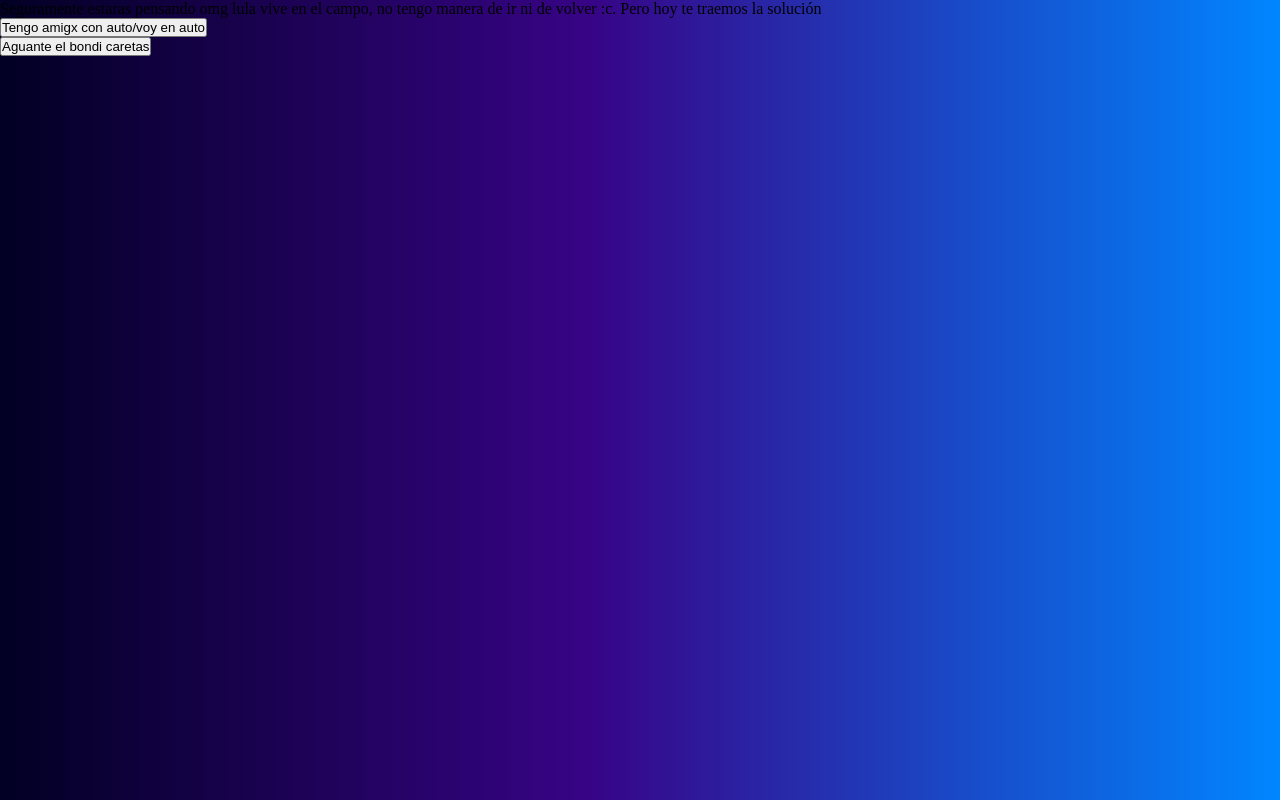
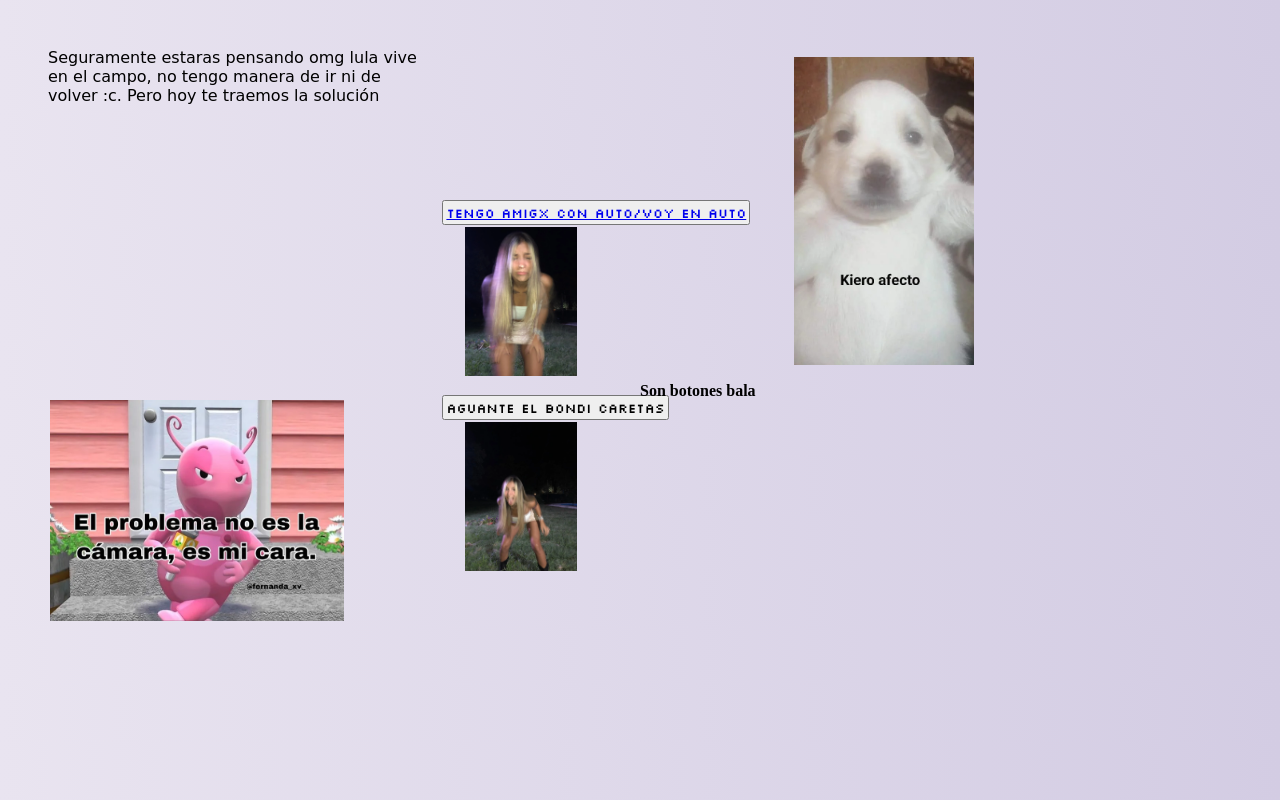
Before and after one commit to alejo-martinez/tarjea-de-cumple-de-lu, a website: page pages/ubicacion.html in a window 1280 px wide. Drawn offline with nearby package versions, Linux system fonts and the light colour scheme; files that its build step writes are made by us from their sources; a web font is replaced by a local one.

Commit message:
edicion de 2 paginas y creadas 2 paginas

```diff
--- a/pages/ubicacion.html
+++ b/pages/ubicacion.html
@@ -8,24 +8,44 @@
     <link rel="preconnect" href="https://fonts.gstatic.com" crossorigin />
     <link href="https://fonts.googleapis.com/css2?family=Rubik+Dirt&family=Rubik+Maze&family=Silkscreen&display=swap" rel="stylesheet" />
     <link href="https://fonts.googleapis.com/css2?family=Shadows+Into+Light&display=swap" rel="stylesheet" />
-    <link rel="stylesheet" href="./style.css" />
+    <link rel="stylesheet" href="../style.css">
     <title>Ubicacion cumple lule</title>
 </head>
-<body>
-    <div>
+<body class="body-ubicacion">
+    <div class="solucion">
         <p>Seguramente estaras pensando omg lula vive en el campo, no tengo manera de ir ni de volver :c. Pero hoy te traemos la solución</p>
     </div>
 
-    <div>
-        <button>
-            <span>Tengo amigx con auto/voy en auto</span>
-        </button>
+    <div class="botones">
+        <div>
+            <button class="botones-auto">
+                <a href="./voy-auto.html">
+
+                <span>Tengo amigx con auto/voy en auto</span>
+                </a>
+            </button>
+            <div class="contenedor-imagen">
+                <img src="../assets/IMG-20220109-WA0007.webp" alt="">
+            </div>
+        </div>
+        <div>
+            <button class="botones-bondi">
+                <span>Aguante el bondi caretas</span>
+            </button>
+            <div class="contenedor-otra-imagen">
+                <img src="../assets/IMG-20220109-WA0011.webp" alt="">
+            </div>
+        </div>
     </div>
 
-    <div>
-        <button>
-            <span>Aguante el bondi caretas</span>
-        </button>
+    <div class="advertencia"><strong>Son botones bala</strong></div>
+
+    <div class="imagenRandom2">
+        <img src="../assets/meme backiardigans.webp" alt="" />
+    </div>
+
+    <div class="imagenRandom3">
+        <img src="../assets/kiero afecto.webp" alt="">
     </div>
 </body>
 </html>
--- a/style.scss
+++ b/style.scss
@@ -5,7 +5,7 @@
 }
 
 
-body {
+.body-index {
     // font-family: 'Rubik Dirt', cursive;
     // font-family: 'Rubik Maze', cursive;
     // font-family: 'Silkscreen', cursive;
@@ -39,6 +39,7 @@ body {
     transform: rotate(-23deg);
     transition: all 0.3s;
     border-radius: 15px;
+    font-size: 77%;
 
     &:hover {
         color: darkblue;
@@ -50,8 +51,10 @@ body {
     position: absolute;
     bottom: 20%;
     left: 35%;
-    transition: 0.5s;
-    &:active {
+    & button {
+        transition: 0.5s;
+     }
+    & button:active {
         transform: scale(0.9);
     }
     & span {
@@ -70,6 +73,11 @@ body {
     }
     & a {
         text-decoration: none;
+    }
+
+    & strong {
+        margin-left: 10px;
+        color: yellow;
     }
 }
 
@@ -117,3 +125,99 @@ body {
 .imagenRandom4 {
     grid-area: imagen4;
 }
+
+// PAGINA UBICACION
+
+.body-ubicacion {
+    background: #D3CCE3;  /* fallback for old browsers */
+    background: -webkit-linear-gradient(to right, #E9E4F0, #D3CCE3);  /* Chrome 10-25, Safari 5.1-6 */
+    background: linear-gradient(to right, #E9E4F0, #D3CCE3); /* W3C, IE 10+/ Edge, Firefox 16+, Chrome 26+, Opera 12+, Safari 7+ */
+}
+
+.solucion {
+    width: 30%;
+    position: relative;
+    top: 3rem;
+    left: 3rem;
+    font-family: 'Rubik Dirt', cursive;
+}
+
+.botones {
+   position: absolute;
+   top: 25%;
+   left: 33%;
+   & button {
+    margin: 0 20px;
+    padding: 2px;
+    font-family: 'Silkscreen', cursive;
+        &-auto {
+            & span{
+                text-decoration: none; // NO TOMA EL TEXT DECORATION
+            }
+        }
+   }
+}
+
+.contenedor-imagen {
+    & img {
+        max-width: 13%;
+        position: relative;
+        left: 5%;
+        margin-top: 2px;
+        margin-bottom: 15px;
+    }
+}
+
+.contenedor-otra-imagen {
+    & img {
+        max-width: 13%;
+        position: relative;
+        left: 5%;
+        margin-top: 2px;
+        margin-bottom: 15px;
+    }
+}
+
+.advertencia {
+    position: absolute;
+    bottom: 50%;
+    left: 50%;
+}
+
+.imagenRandom2 {
+    position: absolute;
+    top: 50%;
+    left: 50px;
+    & img {
+        // max-height: 20%;
+        max-width: 40%;
+    }
+}
+
+.imagenRandom3 {
+   position: absolute;
+   right: 0;
+    & img {
+        // max-height: 50%;
+        max-width: 37%;
+    }
+}
+
+// SECCION VOY EN AUTO
+
+.auto {
+    background-color: #c7d1da;
+    display: flex;
+    flex-flow: row nowrap;
+    justify-items: center;
+    &-mapa {
+        margin: auto;
+        & img {
+            width: 33%;
+        }
+    }
+
+    &-pasos {
+        padding: 10px;
+    }
+}
```
Also changed, not shown: index.html (+4 -10 lines), pages/voy-auto.html (added, +34 -0 lines), pages/voy-bondi.html (added, +12 -0 lines), assets/1fea1255f8f41b517624f86ba1565576.webp (added), assets/3e125ba69a9073b2079dffac69e0f678.webp (added), assets/748339f87cd665b4947d27c22af30141.webp (added), assets/IMG-20220109-WA0007.webp (added), assets/IMG-20220109-WA0011.webp (added), assets/IMG_20191216_221112.webp (added), assets/Screenshot_20220615-230127_WhatsApp.webp (added), assets/c97f905f95daa89178a4b782d5b29bbe.webp (added), assets/fcd952dd22c7778a4a9c8505cc2dd629.webp (added), assets/mapa para casa.webp (added), style.css.
